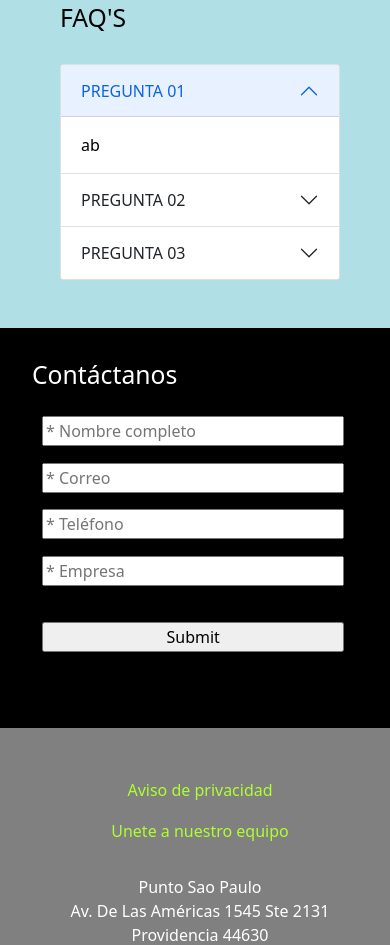
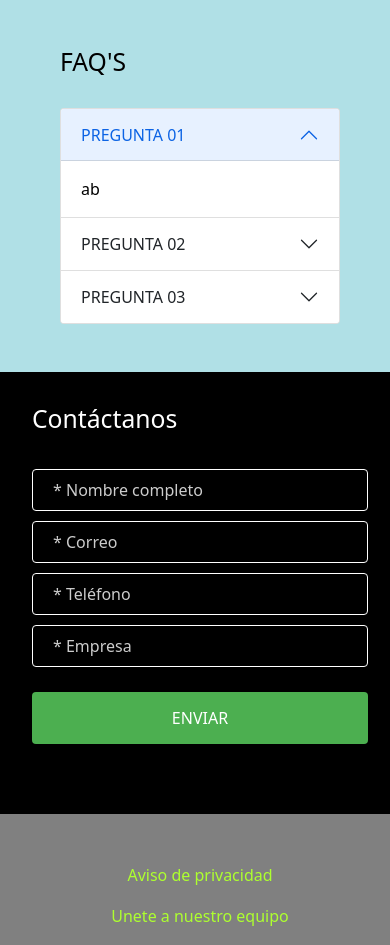
Before and after one commit to aaron2421/landing-arcadia, a PHP site: page / in a window 390 px wide. Shown: the part 2886-3831 px from the top of the page. Run offline with PHP 8.4, Linux system fonts and the light colour scheme.

Commit message:
primera version: estructura completa, faltan imagenes y logos

```diff
--- a/index.html
+++ b/index.html
@@ -65,6 +65,7 @@
         <div id="solutions-video">aqui va el video</div>
         <div id="solutions-info">
           <h2>Creamos soluciones a la medida para tu operación.</h2>
+          <br>
           <p>
             Nuestros servicios se adaptan a las necesidades de tu operación y
             estamos preparados para ayudarte a escalar tu negocio, nuestro
@@ -185,7 +186,7 @@
             <input type="text" placeholder="* Correo" required />
             <input type="text" placeholder="* Teléfono" required />
             <input type="text" placeholder="* Empresa" required />
-            <input type="submit" id="form-btn" />
+            <input type="submit" id="form-btn" value="ENVIAR"/>
           </form>
         </div>
       </div>
--- a/styles.css
+++ b/styles.css
@@ -31,6 +31,10 @@ header {
   align-items: center;
   /* width: 50%; */
   flex: 0 1 50%;
+}
+
+.nav-bar {
+  padding: 10px 0px 10px 0px;
 }
 
 ul {
@@ -248,7 +252,7 @@ main {
   background-color: black;
   width: 35%;
   min-width: 400px;
-  height: 400px;
+  height: auto;
   padding: 3rem 3rem 1rem 3rem;
 }
 
@@ -257,10 +261,42 @@ main {
   flex-direction: column;
   justify-content: space-evenly;
   height: 80%;
+  margin-top: 30px;
 }
 
 #form-btn {
   margin-top: 20px;
+}
+
+input[type=text], select {
+  width: 100%;
+  padding: 8px 20px;
+  margin: 5px 0;
+  display: inline-block;
+  border: 1px solid white;
+  background-color: black;
+  color: white;
+  border-radius: 4px;
+  box-sizing: border-box;
+}
+
+input[type=text]:focus{
+  outline: 2px solid greenyellow;     /* oranges! yey */
+}
+
+input[type=submit] {
+  width: 100%;
+  background-color: #4CAF50;
+  color: white;
+  padding: 14px 20px;
+  margin: 8px 0;
+  border: none;
+  border-radius: 4px;
+  cursor: pointer;
+}
+
+input[type=submit]:hover {
+  background-color: #45a049;
 }
 
 footer {
@@ -312,6 +348,10 @@ footer {
 }
 
 @media screen and (max-width: 750px) {
+  header {
+    padding: 1rem 0px 1rem 0px;
+  }
+
   #pt1 {
     display: flex;
     align-items: center;
@@ -340,8 +380,12 @@ footer {
   }
 
   #arc-form {
-    margin: 10px;
-    width: 90%;
+    margin: 30px 0px;
+  }
+
+  ::placeholder {
+    color: white;
+    opacity: .8;
   }
 
   #links {
```
